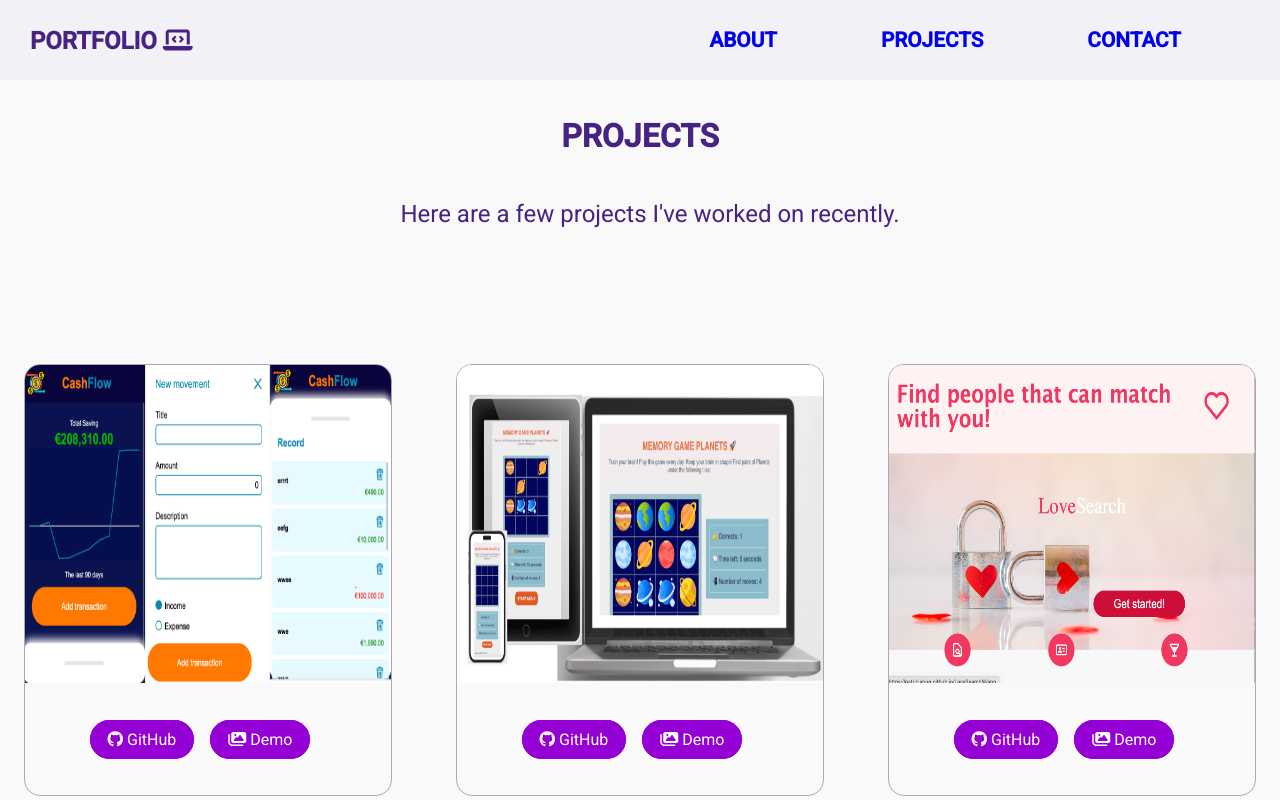
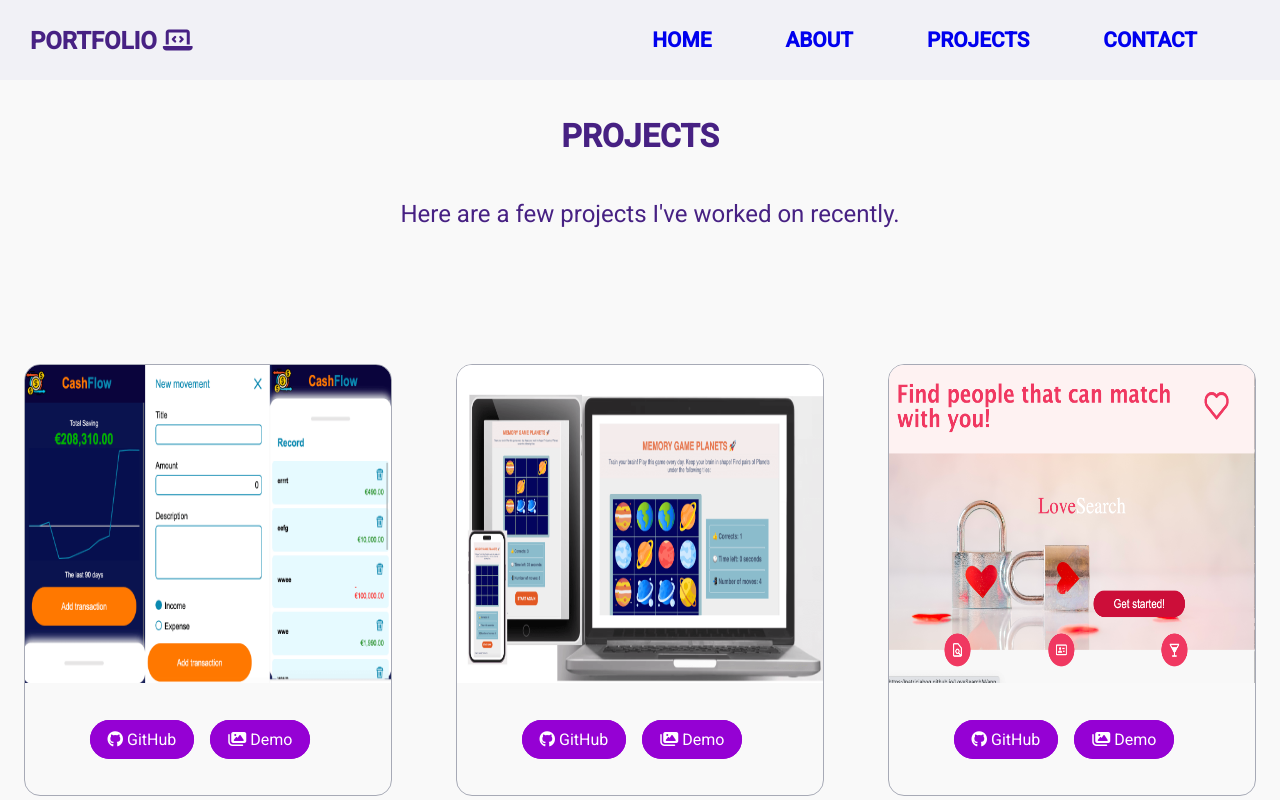
Before and after one commit to patriciabog/PortfolioPatricia, a React (Create React App) app: page /#/projects in a window 1280 px wide. Shown: the top 800 px of the page. Built offline with nearby package versions, Linux system fonts and the light colour scheme.

Commit message:
add landing and other link for the cv

```diff
--- a/src/components/About.js
+++ b/src/components/About.js
@@ -19,9 +19,9 @@ function About() {
            <p className='intro__parraf'>
                     <p className='intro__parraf__p'> Hi everyone! I am <span className='intro__parraf__p__name'>Patricia Montes de oca Verastegui</span> Frontend Developer.
                     <p className='intro__parraf__p'>
-                        Over the past few years, I have dedicated myself to reinventing my career, transitioning from Medical Laboratories and customer service roles to the programming world. I possess a strong knowledge of Frontend technologies such as HTML5, JavaScript, CSS/SASS, React, Vue, and Rest API. Additionally, I am familiar with databases like MySQL and have a basic understanding of Backend programming using Node.js and Express.</p>
+                        Over the past few years, I have dedicated myself to reinventing my career, transitioning from roles in Medical Laboratories and Customer Success to the programming world. I possess a strong knowledge of Frontend technologies, including HTML5, JavaScript, CSS/SASS, React, Vue, and Rest API. Additionally, I am familiar with databases like MySQL and have a basic understanding of Backend programming using Node.js and Express.</p>
                     </p>
-                    <p className='intro__parraf__p'> I am genuinely excited about embracing new challenges, continuously expanding my knowledge of emerging technologies, and consistently pushing the boundaries of my skills and expertise every single day.</p>
+                    <p className='intro__parraf__p'> I am genuinely excited about embracing new challenges, continuously expanding my knowledge of emerging technologies, and pushing the boundaries of my skills and expertise every day.</p>
             </p>
             <div className='intro__img'>
                 <img src={photo} alt="" className='intro__img__photo' />
--- a/src/components/App.js
+++ b/src/components/App.js
@@ -14,6 +14,9 @@ function App() {
         <Link className="header__title" to="/">Portfolio <i className="fa-solid fa-laptop-code"></i>
         </Link>
         <ul className="header__list">
+          <li className="header__list__menu">
+            <Link to='/'>Home</Link>
+          </li>
           <li className="header__list__menu">
               <Link to='/about'>About</Link>
           </li>
--- a/src/components/Landing.js
+++ b/src/components/Landing.js
@@ -5,13 +5,13 @@ const Landing = () => {
         <div className="landing">
             <h1 className="landing__title">Frontend developer</h1>
             <h3 className="landing__subtitle">My name is //Patricia</h3>
-            <p className="landing__p">Passionate Frontend Developer Eager to Expand Skills and Embrace New Challenges.</p>
+            <p className="landing__p">Passionate Frontend Developer eager to expand skills and embrace new challenges.</p>
             <div className="landing__bubbles">
                 <div className="bubble"></div>
                 <div className="bubble bubble1"></div>
             </div>
             <Link to='/about'>
-            <button className="landing__btn">Click here to see more!</button>
+            <button className="landing__btn">About Me </button>
             </Link>
 
         </div>
--- a/src/components/Projects.js
+++ b/src/components/Projects.js
@@ -1,100 +1,95 @@
 import React from 'react';
-import harryPotter from '../images/HarryPotter.png'
-import loveSearch from '../images/loveSearch.png'
-import awsomeCards from '../images/awsomeCards.png'
-import guessNumber from '../images/guessNumber.png'
-import backProject from '../images/BackProject.png'
-import memory from '../images/memory.png'
+import harryPotter from '../images/HarryPotter.png';
+import loveSearch from '../images/loveSearch.png';
+import awsomeCards from '../images/awsomeCards.png';
+import guessNumber from '../images/guessNumber.png';
+import backProject from '../images/BackProject.png';
+import memory from '../images/memory.png';
 import cashflow from '../images/cashflow.png';
+
+const projectsData = [
+     {
+          title: 'CashFlow',
+          imgSrc: cashflow,
+          description: 'This web app has been created to assist with finance management by recording all income and expenses over a span of three months. The graphic displays the changes over time. By clicking the orange button, users can add a new transaction using a form.',
+          builtWith: 'HTML5, CSS, JavaScript, Vue.js, Git',
+          githubLink: 'https://github.com/patriciabog/CashFlow',
+          demoLink: 'https://financeapp-cashflow.netlify.app/'
+     },
+     // Add other project objects here
+     {
+          title: 'Memory game',
+          imgSrc: memory,
+          description: 'This is a memory game designed for kids, perfect for training their brains. It features images of planets and accompanying sounds.',
+          builtWith: 'HTML5, CSS, JavaScript, Git',
+          githubLink: 'https://github.com/patriciabog/Memory-Game',
+          demoLink: 'https://patriciabog.github.io/Memory-Game/'
+     },
+     {
+          title: 'Love Search',
+          imgSrc: loveSearch,
+          description: 'This web application was developed using APIs. By clicking the Get Started! button, you gain access to a list of people. You can conveniently filter the list based on gender and age or perform a search by name.',
+          builtWith: 'Built with: HTML5, CSS/SCSS, JavaScript, React, npm, Git',
+          githubLink: 'https://github.com/patriciabog/LoveSearch',
+          demoLink: 'https://patriciabog.github.io/LoveSearch/'
+     },
+     {
+          title: 'Harry Potter',
+          imgSrc: harryPotter,
+          description: 'This web page has been developed to showcase Harry Potter characters using APIs. You can conveniently filter the characters by name and/or house, making it easy to find your favorite characters or explore those belonging to a specific house.',
+          builtWith: 'Built with: HTML5, CSS/SCSS, JavaScript, React, npm, Git',
+          githubLink: 'https://github.com/patriciabog/HarryPotter',
+          demoLink: 'https://patriciabog.github.io/HarryPotter/'
+     },
+     {
+          title: 'Awsome Cards',
+          imgSrc: awsomeCards,
+          description: 'Welcome to our team project—an interactive web app for creating personalized digital business cards. Ditch paper waste and embrace a cost-effective, eco-friendly solution. Design your unique card, share it online, and make a lasting impression while helping the environment.',
+          builtWith: 'HTML5, CSS/SCSS, JavaScript, npm, Git',
+          githubLink: 'https://github.com/patriciabog/AwsomeCards',
+          demoLink: 'https://patriciabog.github.io/AwsomeCards/index.html'
+     },
+     {
+          title: 'Guess the Number',
+          imgSrc: guessNumber,
+          description: 'In this game, you have to try to guess the number. Below, you can see how many attempts you have made. If your guess is incorrect, you can try again.',
+          builtWith: 'HTML5, CSS/SCSS, JavaScript, Git',
+          githubLink: 'https://github.com/patriciabog/Guess-the-number',
+          demoLink: 'https://patriciabog.github.io/Guess-the-number/'
+     },
+     {
+          title: 'Projectos Molones ',
+          imgSrc: backProject,
+          description: 'Welcome to our team project web app! Get ready to unleash your creativity and showcase your projects like never before. Our platform empowers you to design fully customized project cards tailored to your vision. Share your achievements with the world by publishing your projects effortlessly. Our intuitive interface makes it a breeze to share your passion and inspire others.',
+          builtWith: 'BHTML5, CSS/SCSS, JavaScript, React, MySQL, Zeplin, Git/GitHub, Gulp, Node.js, Express.',
+          githubLink: 'https://github.com/patriciabog/Proyectos-Molones',
+          demoLink: 'https://proyectos-molones.onrender.com/'
+     },
+
+];
+
 
 function Projects() {
     return (
           <div className='box'>
                <h3 className='box__title'>Projects</h3>
-            <p className='box__subtitle'>
-          Here are a few projects I've worked on recently.
+               <p className='box__subtitle'>Here are a few projects I've worked on recently.
                </p>
             <div className=' projects'>
-                   <article className='projects__article'>
-                        <img className='projects__article__img' src={cashflow} alt="CashFlow" />
+               {projectsData.map((project, index) => (
+                    <article className='projects__article' key={index}>
+                             <img className='projects__article__img' src={project.imgSrc} alt={project.title} />
                          <div className='content'>
-                             <h4 className='projects__article__title'>CashFlow</h4>
-                             <p className='projects__article__p'>This web app has been created to assist with finance management by recording all income and expenses over a span of three months. The graphic displays the changes over time. By clicking the orange button, users can add a new transaction using a form. <br/> Built with: HTML5, CSS, JavaScript, Vue.js, Git</p>
+                              <h4 className='projects__article__title'>{project.title}</h4>
+                              <p className='projects__article__p'>{project.description}
+                              <p>Built with: {project.builtWith}</p> </p>
                          </div>
                          <div className='projects__article__links'>
-                             <a href="https://github.com/patriciabog/CashFlow" target='blank' className='projects__article__links__icon'> <i className="fa-brands fa-github" ></i> GitHub</a>
-                             <a href="https://financeapp-cashflow.netlify.app/" target='blank' className='projects__article__links__icon'><i className="fa-solid fa-images"></i> Demo</a>
+                              <a href={project.githubLink} target='blank' className='projects__article__links__icon'> <i className="fa-brands fa-github" ></i> GitHub</a>
+                              <a href={project.demoLink} target='blank' className='projects__article__links__icon'><i className="fa-solid fa-images"></i> Demo</a>
                          </div>
                     </article>
-                <article className='projects__article'>
-                    <img className='projects__article__img'  src={memory} alt="Memory Game" />
-                    <div className='content'>
-                        <h4 className='projects__article__title'>Memory game </h4>
-                             <p className='projects__article__p'>This is a memory game for kids, excellent to train your brian, have planets images and sounds. <br/>Built with: HTML5, CSS, JavaScript, GIT</p>
-                    </div>
-                    <div className='projects__article__links'>
-                         <a href="https://github.com/patriciabog/Memory-Game" target='blank' className='projects__article__links__icon'> <i className="fa-brands fa-github" ></i> GitHub</a>
-                         <a href="https://patriciabog.github.io/Memory-Game/" target='blank' className='projects__article__links__icon'><i className="fa-solid fa-images"></i> Demo</a>
-                    </div>
-               </article>
-               <article className='projects__article'>
-                    <img className='projects__article__img' src={loveSearch} alt="LoveSearch" />
-                    <div className='content'>
-                        <h4 className='projects__article__title'>LoveSearch </h4>
-                             <p className='projects__article__p'>This web application was developed using APIs. After clicking the 'Get Started!' button, you can access a list of people. You have the option to filter the list by gender and age or search by name. <br/>Built with: HTML5, CSS/SCSS, JavaScript, React,npm, GIT</p>
-                    </div>
-                    <div className='projects__article__links'>
-                         <a href="https://github.com/patriciabog/LoveSearch" target='blank' className='projects__article__links__icon'> <i className="fa-brands fa-github" ></i> GitHub</a>
-                         <a href="https://patriciabog.github.io/LoveSearch/" target='blank' className='projects__article__links__icon'><i className="fa-solid fa-images"></i> Demo</a>
-                    </div>
-               </article>
-               <article className='projects__article'>
-                    <img className='projects__article__img' src={harryPotter} alt="HarryPotter" />
-                    <div className='content'>
-                       <h4 className='projects__article__title'>Harry Potter </h4>
-                             <p className='projects__article__p'>This web page has been developed using APIs of Harry Potter characters that can be filtered by name and/or house. <br/>Built with: HTML5, CSS/SCSS, JavaScript, React, npm, GIT</p>
-                    </div>
-                    <div className='projects__article__links'>
-                         <a href="https://github.com/patriciabog/HarryPotter" target='blank' className='projects__article__links__icon'> <i class="fa-brands fa-github" ></i> GitHub</a>
-                         <a href="https://patriciabog.github.io/HarryPotter/" target='blank' className='projects__article__links__icon'><i class="fa-solid fa-images"></i> Demo</a>
-                    </div>
-                </article>
-                <article className='projects__article'>
-                    <img className='projects__article__img' src={awsomeCards} alt="awsomeCards" />
-                    <div className='content'>
-                         <h4 className='projects__article__title'>Awsome Cards </h4>
-                             <p className='projects__article__p'> This is a team project. An interactive web application has been created where you can design and create a personalized digital business card. It is a cost-effective and environmentally friendly solution as it eliminates the need for paper.<br/> Built with: HTML5, CSS/SCSS, JavaScript, GIT</p>
-                    </div>
-                    <div className='projects__article__links'>
-                         <a href="https://github.com/patriciabog/AwsomeCards" target='blank' className='projects__article__links__icon'> <i className="fa-brands fa-github" ></i> GitHub</a>
-                         <a href="https://patriciabog.github.io/AwsomeCards/index.html" target='blank' className='projects__article__links__icon'><i className="fa-solid fa-images"></i> Demo</a>
-                    </div>
-                </article>
-                <article className='projects__article'>
-                    <img className='projects__article__img' src={guessNumber} alt="guessNumber" />
-                    <div className='content'>
-                         <h4 className='projects__article__title'>Guess the Number </h4>
-                             <p className='projects__article__p'>In this game, you have to try to guess the number. Below, you can see how many attempts you have made. If your guess is incorrect, you can try again. <br/>Built with: HTML5, CSS/SCSS, JavaScript, GIT</p>
-                    </div>
-                    <div className='projects__article__links'>
-                         <a href="https://github.com/patriciabog/Guess-the-number" target='blank' className='projects__article__links__icon'> <i className="fa-brands fa-github" ></i> GitHub</a>
-
-                         <a href="https://patriciabog.github.io/Guess-the-number/" target='blank' className='projects__article__links__icon'><i className="fa-solid fa-images"></i> Demo</a>
-                    </div>
-                </article>
-                <article className='projects__article'>
-                    <img className='projects__article__img' src={backProject} alt="Back project" />
-                    <div className='content'>
-                         <h4 className='projects__article__title'>Projectos Molones </h4>
-                         <p className='projects__article__p'>This is a team project web app, which will allow you to create fully customized project cards and publish your projects.
-                         <br />Built with: HTML5, CSS/SCSS, JavaScript, React, MySQL Workbench, Zeplin, Git/GitHub, Gulp, Node.js, Express.js. </p>
-                    </div>
-                    <div className='projects__article__links'>
-                         <a href="https://github.com/patriciabog" target='blank' className='projects__article__links__icon'> <i className="fa-brands fa-github" ></i> GitHub</a>
-
-                         <a href="https://proyectos-molones.onrender.com/" target='blank' className='projects__article__links__icon'><i className="fa-solid fa-images"></i> Demo</a>
-                    </div>
-               </article>
+               ))}
           </div>
      </div>
     )
--- a/src/styles/App.scss
+++ b/src/styles/App.scss
@@ -31,7 +31,7 @@ align-items: center;
      &__title {
         font-size: 1.2rem;
         font-family: $font-family1,
-            serif;;
+            serif;
         text-transform: uppercase;
         font-weight: bolder;
         color: #472183;
@@ -49,18 +49,12 @@ align-items: center;
          &__menu {
             font-family: $font-family1;
             font-size: 1rem;
-                 margin: 20px;
+            margin: 1rem;
             cursor: pointer;
-                // color: #AE00FB;
-                 transition: 0.5s;
             padding: 5px;
             border-radius: 4%;
          }
      }
-}
-.header__list__menu:hover {
-    background-color:white;
-
 }
 
  @media all and (min-width: 768px) {
@@ -72,7 +66,6 @@ align-items: center;
         justify-content: space-between;
         align-items: center;
         position: fixed;
-            padding: 10px;
         width: 100%;
 
         &__title {
@@ -88,14 +81,13 @@ align-items: center;
             justify-content: space-around;
 
             &__menu {
-                     margin: 20px;
+                margin: 1rem;
                 font-size: 1.2rem;
                 text-transform: uppercase;
                 font-weight: bold;
             }
         }
     }
-
 }
 
  @media all and (min-width: 1200px) {
@@ -104,8 +96,8 @@ align-items: center;
         padding: 30px;
         &__list {
              &__menu {
-                margin: 30px;
-                margin-right: 4rem;
+                margin: 1rem;
+                margin-right: 3rem;
                 font-size: 1.3rem;
             }
         }
@@ -130,30 +122,51 @@ align-items: center;
     font-size: 0.7rem;
 }
 
+.downBtn {
+    margin-top: 3rem;
+    display: flex;
+    justify-content: center;
+    align-items: center;
+    flex-direction: column;
+    &__title {
+        font-size: 1rem;
+        color: #472183;
+        font-family: $font-family1,
+                serif;
+
+    }
+}
  .button {
-     padding: 10px 20px;
+
      background-color: #eaeaea;
-     color: #333;
+     color: #472183;
      border: none;
-     border-radius: 4px;
+     border-radius: 50px;
      cursor: pointer;
-     margin: 2rem;
-     font-size: 1rem;
+     margin: 1rem;
+     font-size: 3rem;
 
  }
 
  .button:hover {
-     background-color: #AE00FB;
-     color: white;
+      background-color: white;
+      color: #AE00FB;
  }
+
 
  @media all and (min-width: 768px) {
     .footer {
         margin-top: 13rem;
         font-size: 0.9rem;
     }
-    button {
-        padding: 15px 30px;
+    .downBtn {
+        margin: 3rem;
+        &__title {
             font-size: 1.2rem;
+
         }
     }
+    .button {
+        font-size: 3.5rem;
+    }
+ }
--- a/src/styles/layout/_about.scss
+++ b/src/styles/layout/_about.scss
@@ -133,7 +133,6 @@ keyframes move-left-right {
                     &__icon {
                         width: 3.2rem;
                         height: 3.2rem;
-                        margin-bottom: 3rem;
                     }
                 }
             }
--- a/src/styles/layout/_projects.scss
+++ b/src/styles/layout/_projects.scss
@@ -76,7 +76,7 @@
         flex-direction: column;
         justify-content: center;
         align-items: center;
-        border: 1px solid #a7aab6;
+        border: 0.5px solid #a7aab6;
         font-family: $font-family1;
         width: 20rem;
         height: 22rem;
@@ -138,6 +138,7 @@
     text-align: justify;
     height: 75%;
     transition: all .5s;
+    overflow: scroll;
 }
 
  .projects__article:hover .content {
```
Also changed, not shown: src/components/DownloadButton.js (+8 -4 lines), src/styles/layout/_landing.scss (+8 -5 lines). Lines whose indentation alone changed are shown as unchanged.
